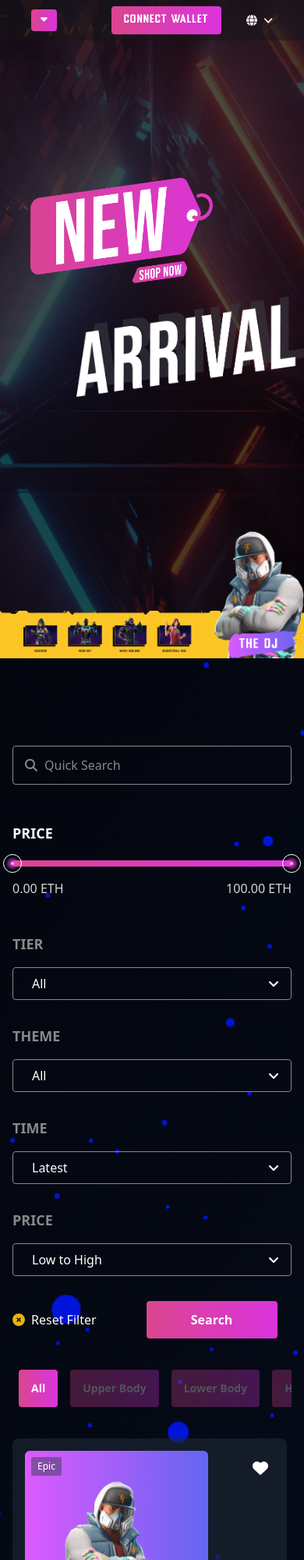
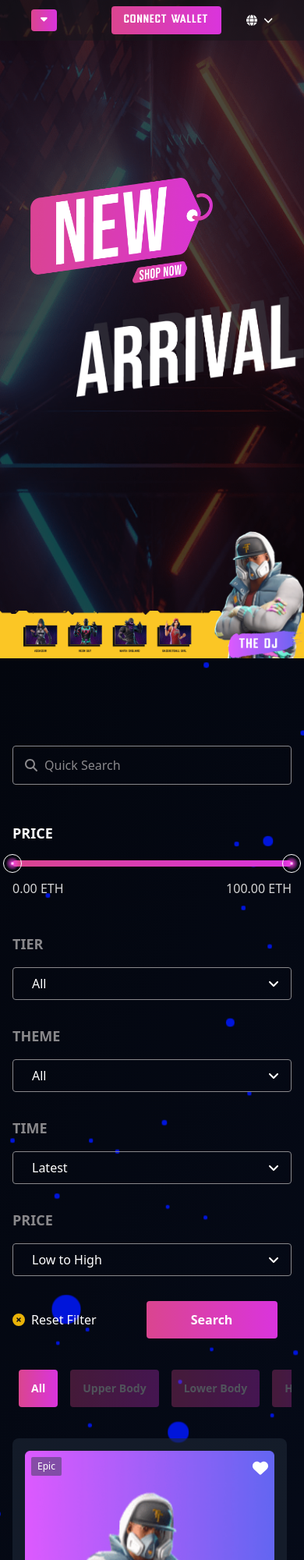
Before and after one commit to NyanPham/MarketPlace, a React (Vite) app: page / in a window 390 px wide. Shown: the top 2000 px of the page at 78% size. Built offline with nearby package versions, Linux system fonts and the light colour scheme.

Commit message:
Adjust styles on mobile view

```diff
--- a/src/App.tsx
+++ b/src/App.tsx
@@ -8,6 +8,7 @@ import 'react-toastify/dist/ReactToastify.css'
 
 const App = () => {
   return (
+    <div className='App'>
       <Router>
         <Routes>
           <Route path="/" element={<Layout />}>
@@ -17,6 +18,8 @@ const App = () => {
         </Routes>
         <ToastContainer theme="dark" />
       </Router>
+    </div>
+
   )
 }
 
--- a/src/components/Header.tsx
+++ b/src/components/Header.tsx
@@ -92,7 +92,7 @@ const Header = () => {
               <FontAwesomeIcon icon={faCaretDown} className={`transition-transform duration-300 ${burgerShown ? 'rotate-180' : 'rotate-0'}`} />
             </button>
             <div
-              className={`fixed top-0 left-0 h-full w-full z-10 bg-[#17161A]/75 transition-all duration-300 ${
+              className={`fixed top-0 left-0 h-screen w-screen z-10 bg-[#17161A]/75 transition-all duration-300 ${
                 burgerShown ? 'opacity-100 pointer-events-auto' : 'opacity-0 pointer-events-none'
               }`}
             >
--- a/src/components/Layout.tsx
+++ b/src/components/Layout.tsx
@@ -4,11 +4,11 @@ import Footer from './Footer'
 
 const Layout = () => {
   return (
-    <div>
+    <>
       <Header />
       <Outlet />
       <Footer />
-    </div>
+    </>
   )
 }
 
--- a/src/components/ProductCard.tsx
+++ b/src/components/ProductCard.tsx
@@ -43,7 +43,7 @@ const ProductCard = ({ product }: ProductCardProps) => {
   return (
     <Link to={`/products/${product.id}`} className="block bg-gray-800 bg-opacity-60 p-4 pb-5 rounded-lg select-none">
       <div className="relative">
-        {loading ? <Skeleton height={200} /> : <LazyLoadImage src={product.imageUrl} alt={product.title} className="w-full h-auto rounded-md" effect="blur" />}
+        {loading ? <Skeleton height={200} /> : <LazyLoadImage src={product.imageUrl} alt={product.title} className="w-full h-auto rounded-md block" effect="blur" style={{ width: "100%" }} />}
         {tier && !loading && <div className="absolute top-2 left-2 bg-gray-700 bg-opacity-50 text-white text-xs px-2 py-1 leading-4 pb-1 rounded-sm">{tier.title}</div>}
         <button className="absolute top-2 right-2 text-red-500 text-xl" onClick={handleAddWishlist}>
           <FontAwesomeIcon icon={faHeart} className="text-white" />
--- a/src/styles/Banner.css
+++ b/src/styles/Banner.css
@@ -10,6 +10,10 @@
 
 .wiggle {
   animation: wiggle 0.82s cubic-bezier(0.36, 0.07, 0.19, 0.97) both;
+}
+
+.lazy-load-image-background.lazy-load-image-loaded {
+  width: 100%;
 }
 
 @keyframes wiggle {
```
Lines whose indentation alone changed are shown as unchanged.
